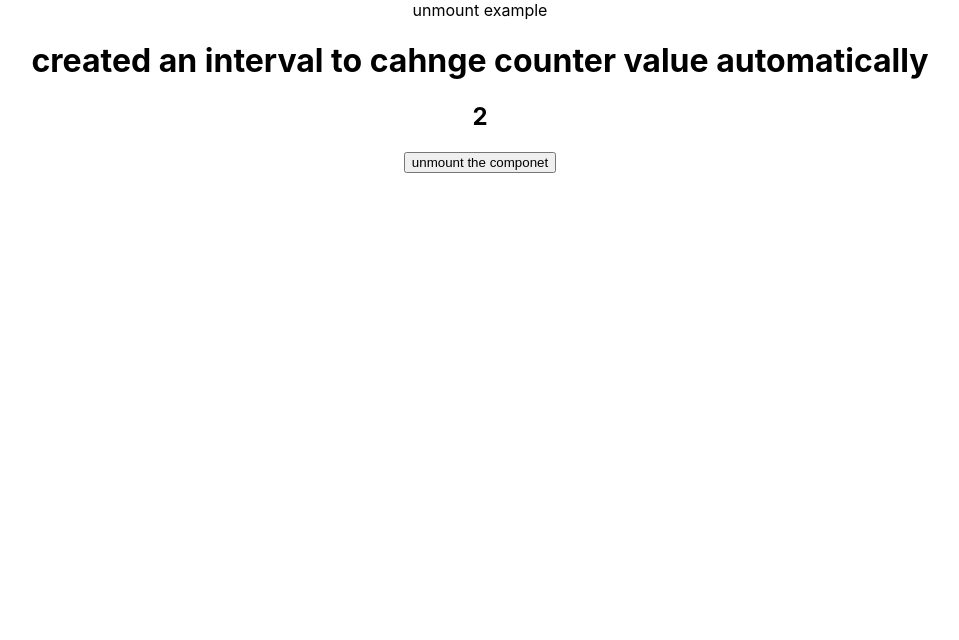
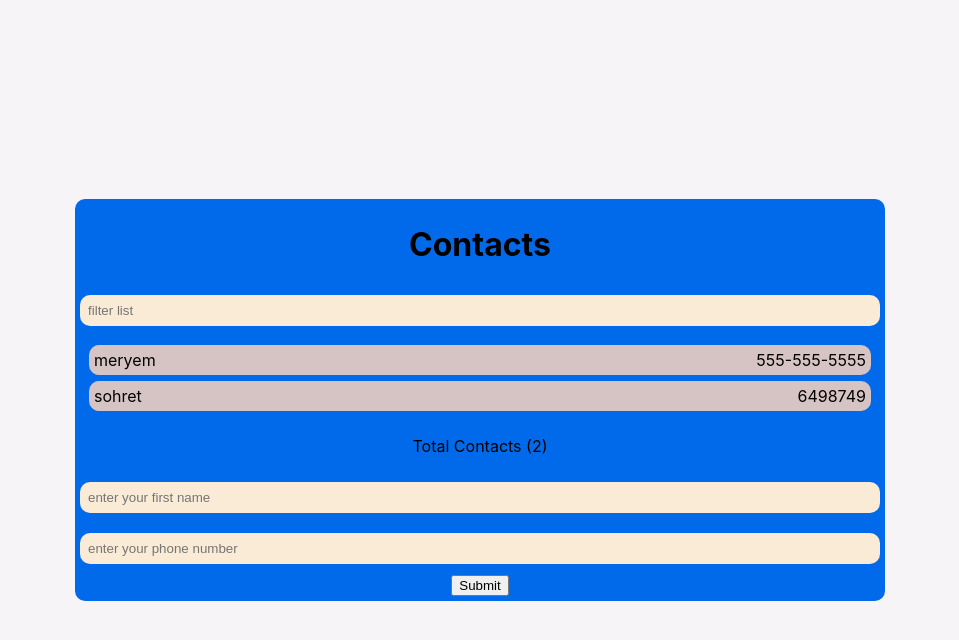
Before and after one commit to sohretturaman/react-course-patika, a React (Create React App) app in the folder practices1/: page / in a window 1280 px wide. Shown: the top 640 px of the page, without its empty margins (160-1119 px from the left). Built offline with nearby package versions, Linux system fonts and the light colour scheme.

Commit message:
working with css modules

```diff
--- a/practices1/src/App.css
+++ b/practices1/src/App.css
@@ -1,38 +1,13 @@
 .App {
   text-align: center;
-}
-
-.App-logo {
-  height: 40vmin;
-  pointer-events: none;
-}
-
-@media (prefers-reduced-motion: no-preference) {
-  .App-logo {
-    animation: App-logo-spin infinite 20s linear;
-  }
-}
-
-.App-header {
-  background-color: #282c34;
-  min-height: 100vh;
+  background: #f6f4f6;
   display: flex;
-  flex-direction: column;
+  height: 100vh;
   align-items: center;
   justify-content: center;
-  font-size: calc(10px + 2vmin);
-  color: white;
+
+
 }
-
-.App-link {
-  color: #61dafb;
+.contactList{
+  background: red;
 }
-
-@keyframes App-logo-spin {
-  from {
-    transform: rotate(0deg);
-  }
-  to {
-    transform: rotate(360deg);
-  }
-}
--- a/practices1/src/App.js
+++ b/practices1/src/App.js
@@ -1,19 +1,13 @@
 /** @format */
 
-import { useState } from "react";
 import "./App.css";
 
-import Unmount from "./components/Unmount";
+import Index from "./secondComps/Index";
 
 function App() {
-  const [isVisible, setIsVisible] = useState(true);
   return (
     <div className="App">
-      {isVisible && <Unmount />}
-      <button onClick={() => setIsVisible(!isVisible)}>
-        {" "}
-        unmount the componet
-      </button>
+      <Index />
     </div>
   );
 }
--- a/practices1/src/components/Unmount.js
+++ b/practices1/src/components/Unmount.js
@@ -15,6 +15,9 @@ function Unmount() {
     //return () => console.log("component is unmounted"); // the place to clean up
   }, []); // give the state which you want to track, if it is empty it will to watch all states
 
+  useEffect(() => {
+    console.log("counter value is updated, catched differance with useState");
+  }, [counter]); //dependency array
   return (
     <div>
       unmount example
--- /dev/null
+++ b/practices1/src/secondComps/ContactsList.jsx
@@ -0,0 +1,45 @@
+/** @format */
+
+import React, { useState } from "react";
+import "./styles.css";
+
+//Note for Styles : if you give an id to div component , you  style it with #idName,
+//if you give a className to div comp , you style it with .className
+
+function ContactsList({ contactData }) {
+  const [filteredText, setFilteredText] = useState("");
+  const FilteredData = contactData.filter((item) =>
+    Object.keys(item).some((key) =>
+      item[key]
+        .toString()
+        .toLowerCase()
+        .includes(filteredText.toLocaleLowerCase())
+    )
+  );
+
+  return (
+    <div className="contactList">
+      <input
+        placeholder="filter list"
+        onChange={(e) => setFilteredText(e.target.value)}
+        value={filteredText}
+      />
+      <div className="contactListContainer">
+        <ul>
+          {FilteredData?.map((contact, index) => (
+            <div key={index} className="contactItem">
+              <li>
+               <span>{contact.firstName} </span>
+               <span>{contact.number} </span>
+
+              </li>
+            </div>
+          ))}
+        </ul>
+      </div>
+      <p>Total Contacts ({FilteredData.length})</p>
+    </div>
+  );
+}
+
+export default ContactsList;
--- /dev/null
+++ b/practices1/src/secondComps/Index.js
@@ -0,0 +1,28 @@
+/** @format */
+
+import React, { useEffect, useState } from "react";
+import ContactsList from "./ContactsList";
+import InputForm from "./InputForm";
+import "./styles.css";
+const DummyData = [
+  { firstName: "meryem", number: "555-555-5555" },
+  {
+    firstName: "sohret",
+    number: "6498749",
+  },
+];
+function Index() {
+  const [contacts, setContacts] = useState(DummyData);
+  useEffect(() => {}, [contacts]);
+  return (
+    <div id="container">
+      <h1>Contacts</h1>
+      <ContactsList contactData={contacts} />
+      <InputForm contacts={contacts} handleAddContact={setContacts} />
+    </div>
+  );
+}
+
+export default Index;
+
+//not :  should use ,    display: flex;  in css file to being able to show some styles , like justifycontent:space-between
--- /dev/null
+++ b/practices1/src/secondComps/InputForm.jsx
@@ -0,0 +1,52 @@
+/** @format */
+
+import React, { useState } from "react";
+import "./styles.css";
+
+const initialValues = {
+  firstName: "",
+  number: "",
+};
+function InputForm({ handleAddContact, contacts }) {
+  const [formValues, setFormValues] = useState(initialValues);
+
+  const onChangeInput = (e) => {
+    setFormValues({ ...formValues, [e.target.name]: e.target.value });
+  };
+
+  const onSubmitForm = (e) => {
+    e.preventDefault();
+    if (formValues.firstName === "" || formValues.number === "") {
+      return false;
+    }
+
+    handleAddContact([...contacts, formValues]);
+
+    setFormValues(initialValues);
+  };
+  return (
+    <form onSubmit={onSubmitForm}>
+
+      <div>
+        <input
+          value={formValues.firstName}
+          name="firstName"
+          placeholder="enter your first name"
+          onChange={onChangeInput}
+        />
+      </div>
+      <div>
+        <input
+          value={formValues.number}
+          name="number"
+          type="tel"
+          placeholder="enter your phone number"
+          onChange={onChangeInput}
+        />
+      </div>
+      <button>Submit</button>
+    </form>
+  );
+}
+
+export default InputForm;
--- /dev/null
+++ b/practices1/src/secondComps/styles.css
@@ -0,0 +1,64 @@
+
+
+#container{
+
+    width: 100vh;
+    background-color: #006aeb;
+    border-radius: 10px;
+    padding: 5px
+}
+input{
+    width: 100%;
+    box-sizing: border-box;
+    align-self: center;
+   padding: 8px;
+    border-radius: 10px;
+    border: none;
+    margin-bottom: 10px;
+    margin-top: 10px;
+    background-color:antiquewhite;
+
+    -webkit-box-sizing: border-box;
+    -moz-box-sizing: border-box;
+
+
+}
+form{
+
+    align-items: center;
+}
+.contactList{
+    background-color: #006aeb;
+}
+
+.contactItem{
+  padding: 2px;
+  margin: 2px;
+  justify-content: space-around;
+
+}
+ul,li{
+
+    list-style-type: none;
+    margin: 0;
+    padding: 0;
+
+
+}
+
+.contactListContainer{
+
+   background-color: #006aeb;
+    padding: 5px;
+    align-items: self-start;
+}
+
+.contactItem li{
+    padding: 5px;
+    background-color: rgb(214, 196, 196);
+    justify-content: space-between;
+    display: flex;
+    border-radius: 10px;
+
+
+}
```
